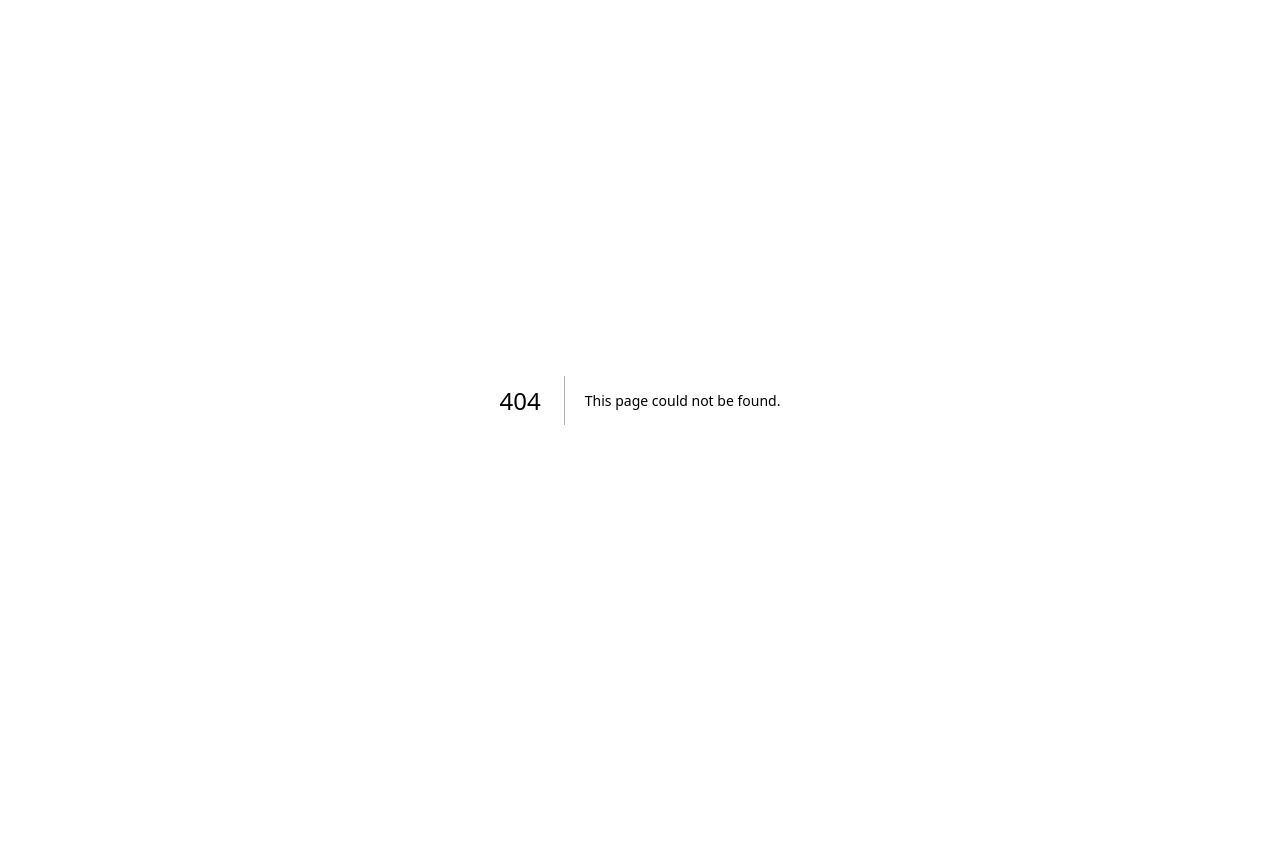
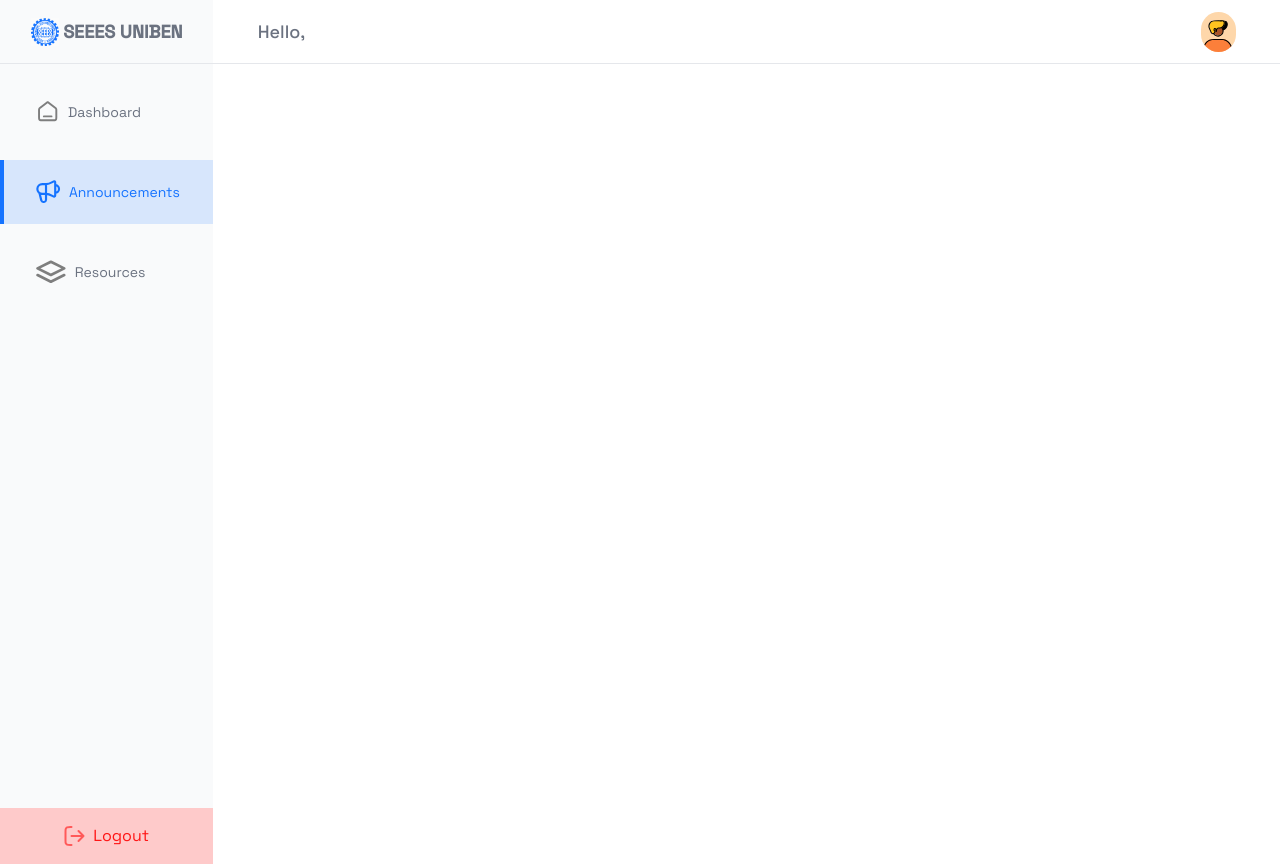
Before and after one commit to SEEES-TECH-COMMUNITY/seeswebsite-frontend, a Next.js app: page /dashboard/announcements/1 in a window 1280 px wide. Before the commit this address had no page. Before the commit the page ends 800 px from the top, so only its background shows below. Built offline with nearby package versions, Linux system fonts and the light colour scheme; no server answers.

Commit message:
feat: created pag for dashboard pages

```diff
--- /dev/null
+++ b/src/pages/dashboard/announcements/[slug].tsx
@@ -0,0 +1,29 @@
+/* eslint-disable react/prop-types */
+/* eslint-disable @typescript-eslint/no-unused-vars */
+/* eslint-disable @typescript-eslint/no-unsafe-assignment */
+import React from "react";
+import type { NextPage } from "next";
+import Layout from "@src/components/atoms/AdminLayout";
+import { useGetAnnouncementQuery } from "@src/utils/services/ApiService";
+import DOMPurify from "dompurify";
+export interface Page {
+  slug: string;
+}
+
+const Page: NextPage<Page> = ({ slug }) => {
+  const { data } = useGetAnnouncementQuery(slug);
+  const sanitizedHtmlContent = DOMPurify.sanitize(data?.body ?? "");
+  return (
+    <Layout>
+      <div className="p-6">
+        <div dangerouslySetInnerHTML={{ __html: sanitizedHtmlContent }} />
+      </div>
+    </Layout>
+  );
+};
+// eslint-disable-next-line @typescript-eslint/require-await
+Page.getInitialProps = async ({ query }: any) => {
+  const { slug } = query;
+  return { slug };
+};
+export default Page;
```
